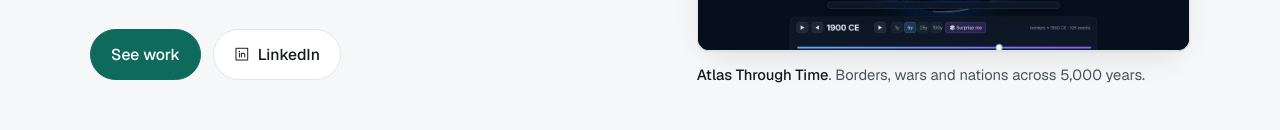
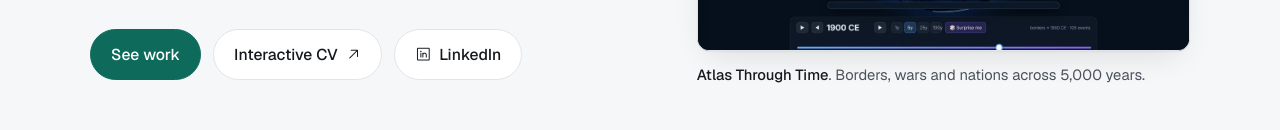
Before and after one commit to paul-bebear/paulbebear-site, a plain HTML site: page index.html in a window 1280 px wide. Shown: the part 411-541 px from the top of the page. Drawn offline with nearby package versions, Linux system fonts and the light colour scheme; a script that the page names is missing.

Commit message:
Link to the interactive CV

```diff
--- a/index.html
+++ b/index.html
@@ -179,6 +179,7 @@ footer small{color:var(--ink-3);font-size:.88rem}
       <p class="rise d1">Data science and international markets at Albert School and Mines Paris. Based in Madrid.</p>
       <div class="ctas rise d2">
         <a class="btn primary" href="#work">See work</a>
+        <a class="btn" href="/cv">Interactive CV <i class="ph ph-arrow-up-right" aria-hidden="true"></i></a>
         <a class="btn" href="https://www.linkedin.com/in/pbebear/" rel="noopener"><i class="ph ph-linkedin-logo" aria-hidden="true"></i>LinkedIn</a>
       </div>
     </div>
```
Also changed, not shown: vercel.json (added).
